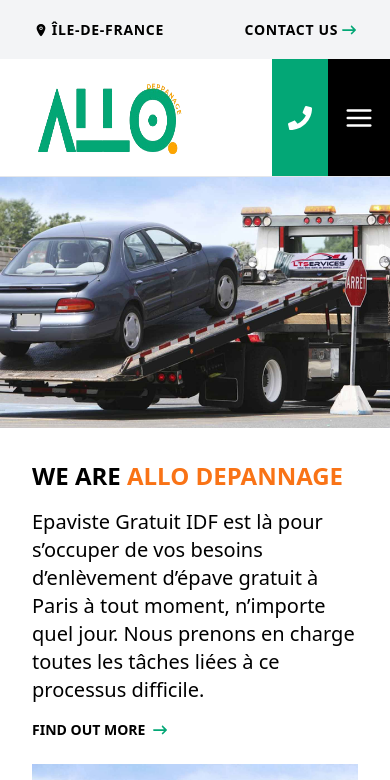
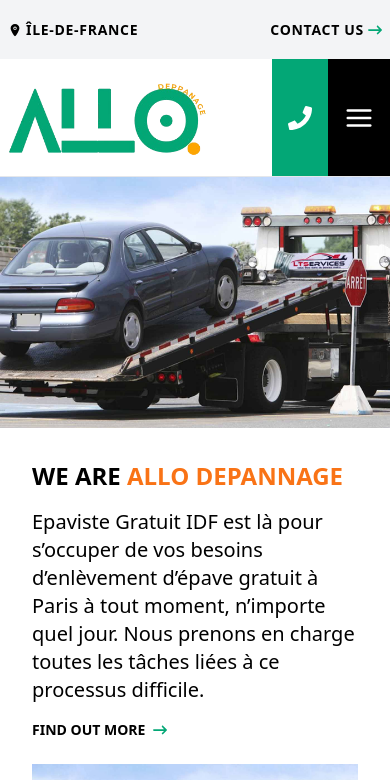
Before and after one commit to kreifeur/allo_depannage, a Next.js app: page / in a window 390 px wide. Shown: the top 780 px of the page. Built offline with nearby package versions, Linux system fonts and the light colour scheme.

Commit message:
ajustement logo

```diff
--- a/src/app/components/Navbar.jsx
+++ b/src/app/components/Navbar.jsx
@@ -11,7 +11,7 @@
   const [menu, setMenu] = useState("hidden");
   return (
     <div className="uppercase tracking-wider sticky top-0 z-[100] font-bold">
-      <div className="h-[7vh] bg-gray-100 px-[4vh] flex items-center justify-between font-bold">
+      <div className="h-[7vh] bg-gray-100 sm:px-[4vh] px-2 flex items-center justify-between font-bold">
         <div className="flex items-center gap-1">
           {" "}
           <IoLocation className="text-md" /> Île-de-France
```
Also changed, not shown: public/ALLO.png.
